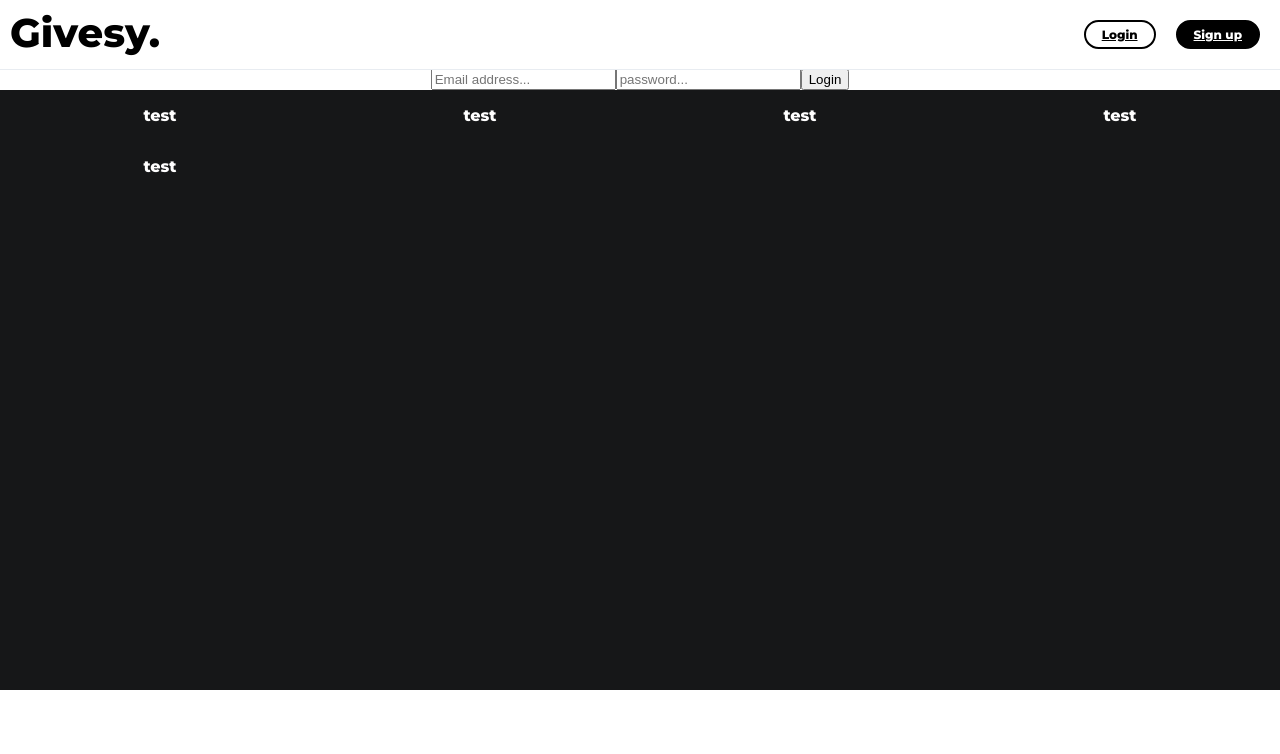
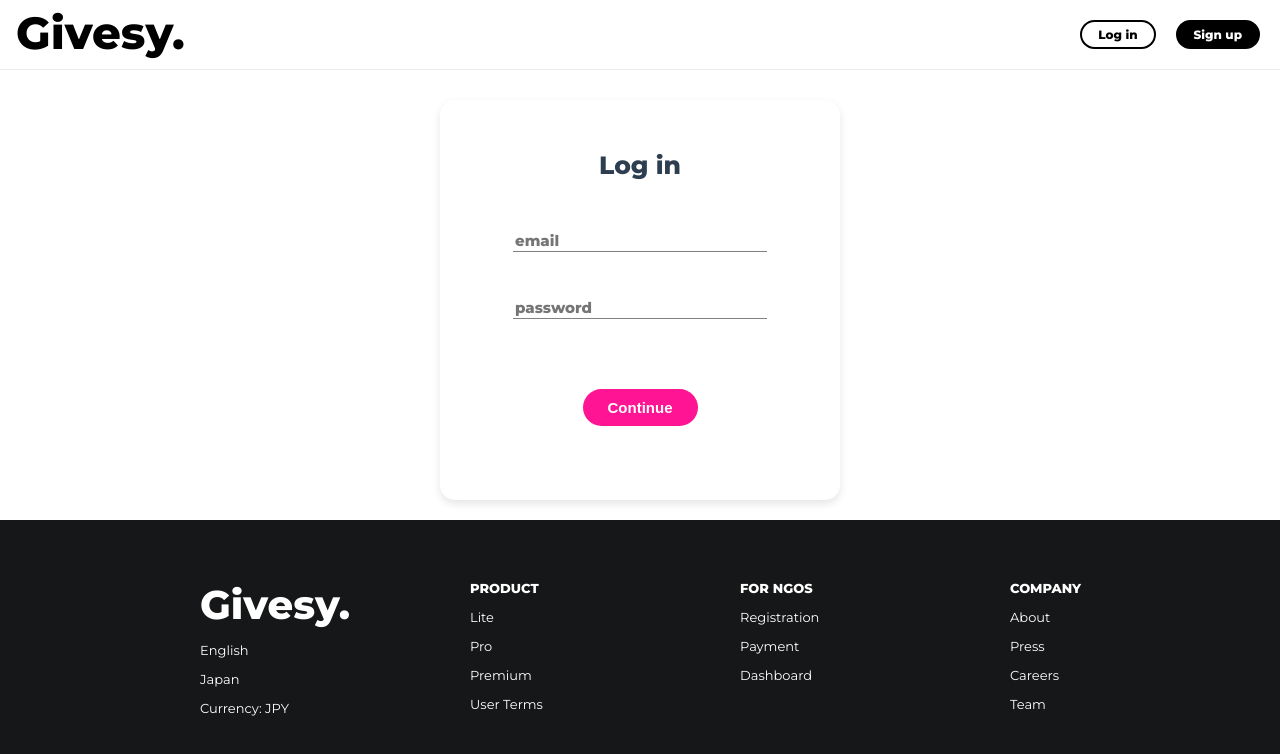
Before and after one commit to eremitik/Givesy, a Vue app: page /login in a window 1280 px wide. Shown: the top 754 px of the page. Built offline with nearby package versions, Linux system fonts and the light colour scheme; no server answers.

Commit message:
stylzing upgrade

```diff
--- a/src/components/Product.vue
+++ b/src/components/Product.vue
@@ -97,31 +97,33 @@ export default {
 };
 </script>
 
-<style>
-body {
-  /* margin-left: 20px; */
-}
+<style scope>
 .product {
-  display: grid;
-  grid-template-columns: repeat(4, 1fr);
-  margin-left: 6px;
+  /* display: grid; */
+  /* grid-template-columns: repeat(4, 1fr); */
+  /* margin-left: 6px; */
 }
 .product-card {
-  box-shadow: 0 4px 8px 0 rgba(0, 0, 0, 0.2);
+  box-shadow: 0 4px 8px 0 rgba(0, 0, 0, 0.1);
   transition: 0.3s;
   border-radius: 15px;
   width: 400px;
-  margin-bottom: 25px;
+  margin-bottom: 50px;
+  margin-left: auto;
+  margin-right: auto;
 }
 
 .product-card:hover {
-  box-shadow: 0 8px 16px 0 rgba(0, 0, 0, 0.4);
+  box-shadow: 0 8px 16px 0 rgba(88, 64, 64, 0.2);
 }
 
 .product-title {
   font-size: 25px;
   font-weight: bold;
   color: black;
+  margin-bottom: 0;
+  margin-left: 25px;
+  text-align: left;
 }
 
 .product-description {
@@ -132,7 +134,7 @@ body {
 }
 
 .product-container {
-  padding: 2px 26px;
+  padding: 2px 25px;
 }
 
 .product-image {
@@ -143,23 +145,23 @@ body {
 
 .product-button-container {
   margin-top: 10px;
-  display: flex;
-  align-items: center;
-  justify-content: center;
+  /* display: flex; */
+  /* align-items: center; */
+  /* justify-content: center; */
 }
 
 .product-button {
   background: white;
   border: 2px solid black;
   border-radius: 20px;
-  padding: 5px 10px;
+  padding: 5px 15px;
   cursor: pointer;
   font-size: 12px;
   font-weight: bold;
   transition: 0.3s;
   color: black;
   margin: 20px 30px 20px 30px;
-  align-items: center;
+  /* align-items: left; */
 }
 
 .product-button:hover {
--- a/src/components/ProductList.vue
+++ b/src/components/ProductList.vue
@@ -1,6 +1,8 @@
 <template>
-  <div>
+  <div class="spacing">
+  <div class="container">
     <Product v-for="product of $store.state.products" :key="product.id" :product="product"/>
+  </div>
   </div>
 </template>
 
@@ -17,6 +19,14 @@ export default {
 }
 </script>
 
-<style>
+<style scope>
+  .spacing {
+    padding-top: 600px;
+    padding-bottom: 100px;
+  }
+  .container {
+    display: grid;
+    grid-template-columns: repeat(3, 1fr);
+  }
 
 </style>
--- a/src/views/Footer.vue
+++ b/src/views/Footer.vue
@@ -2,13 +2,33 @@
   <div class="footer-container">
     <div class="footer-text-container">
     <div class="footer-text">
-      <p>test</p>
-      <p>test</p>
-      <p>test</p>
-      <p>test</p>
-      <p>test</p>
+      <text class="footer-text-logo">Givesy.</text>
+      <p>English</p>
+      <p>Japan</p>
+      <p>Currency: JPY</p>
+    </div>
+    <div class="footer-text">
+      <text class="footer-text-title">PRODUCT</text>
+      <p>Lite</p>
+      <p>Pro</p>
+      <p>Premium</p>
+      <p>User Terms</p>
+    </div>
+    <div class="footer-text">
+      <text class="footer-text-title">FOR NGOS</text>
+      <p>Registration</p>
+      <p>Payment</p>
+      <p>Dashboard</p>
+    </div>
+    <div class="footer-text">
+      <text class="footer-text-title">COMPANY</text>
+      <p>About</p>
+      <p>Press</p>
+      <p>Careers</p>
+      <p>Team</p>
+    </div>
 
-    </div>
+
     </div>
 
 
@@ -23,22 +43,44 @@ export default {
 }
 </script>
 
-<style>
+<style scoped>
   .footer-container {
-    height: 600px;
+    height: 100%;
     background-color: rgba(22,23,24);
   }
 
   .footer-text-container {
+    display: grid;
+    grid-template-columns: repeat(4, 1fr);
+    padding-bottom: 125px;
+    padding-left: 200px;
+    padding-top: 60px;
     /* position: absolute; */
     /* bottom: 100px; */
   }
 
   .footer-text {
-    display: grid;
-    grid-template-columns: repeat(4, 1fr);
+    /* display: grid; */
+    /* grid-template-columns: repeat(4, 1fr); */
     background-color: rgba(22,23,24);
     color: white;
+    text-align: left;
+    font-size: 13px;
+    /* font-weight: bold; */
+  }
+
+  p:hover {
+    color: grey;
+    cursor: pointer;
+  }
+
+  .footer-text-title {
+    font-weight: bold;
+  }
+
+
+  .footer-text-logo {
+    font-size: 40px;
     font-weight: bold;
   }
 
--- a/src/views/Home.vue
+++ b/src/views/Home.vue
@@ -1,10 +1,5 @@
 <template>
   <Splash />
-  <!-- <div class="home">
-    <router-view />
-
-    <ProductList class="product"/>
-  </div> -->
 </template>
 
 <script>
--- a/src/views/Login.vue
+++ b/src/views/Login.vue
@@ -1,11 +1,13 @@
 <template>
-  <div>
-    <form @submit.prevent="login">
-      <h2>Login</h2>
-      <input type="email" placeholder="Email address..." v-model="email" />
-      <input type="password" placeholder="password..." v-model="password" />
-      <button @click="login">Login</button>
+  <div class="login-container">
+    <div class="login-box">
+    <form class="form-container" @submit.prevent="login">
+      <p class="title">Log in</p>
+      <input class="inputs" type="email" placeholder="email" v-model="email" /><br>
+      <input class="inputs" type="password" placeholder="password" v-model="password" /><br>
+      <button class="input-button" @click="login">Continue</button>
     </form>
+  </div>
   </div>
 </template>
 
@@ -50,4 +52,63 @@ export default {
 };
 </script>
 
-<style></style>
+
+<style scoped>
+  .login-container {
+    min-height: 65vh;
+  }
+
+  .login-box {
+    position: absolute;
+    top: 25%;
+    left: 50%;
+    -ms-transform: translate(-50%, -50%);
+    transform: translate(-50%, -50%);
+    box-shadow: 0 4px 8px 0 rgba(0, 0, 0, 0.1);
+    border-radius: 15px;
+    margin-top: 100px;
+    height: 400px;
+    width: 400px;
+  }
+
+  .title {
+    font-size: 25px;
+    font-weight: bold;
+    padding-top: 25px;
+
+  }
+
+  .inputs {
+    font-size: 15px;
+    font-weight: bold;
+    outline: none;
+    border: none;
+    border-bottom: 1px solid grey;
+    margin-bottom: 20px;
+    font-family: "Montserrat", sans-serif;
+    width: 250px;
+    margin-top: 25px;
+    color: black;
+  }
+
+  .input-button {
+    background: rgb(255,20,147);
+    border: none;
+    border-radius: 20px;
+    padding: 10px 25px;
+    cursor: pointer;
+    font-size: 15px;
+    font-weight: bold;
+    transition: 0.3s;
+    color: white;
+    align-items: center;
+    text-decoration: none;
+    margin-top: 50px;
+  }
+
+  .input-button:hover {
+    background: rgb(215,20,147);
+    color: white;
+  }
+
+</style>
--- a/src/views/Nav.vue
+++ b/src/views/Nav.vue
@@ -1,8 +1,10 @@
 <template>
   <div class="topnav">
-    <label class="logo">Givesy.</label>
-    <router-link class="signup" :to="{ name: 'Signup' }">Sign up</router-link>
-    <router-link class="login" :to="{ name: 'Login' }">Login</router-link>
+    <router-link class="logo" :to="{ name: 'Home' }">Givesy.</router-link>
+      <div class="button-container">
+        <router-link class="login" :to="{ name: 'Login' }">Log in</router-link>
+        <router-link class="signup" :to="{ name: 'Signup' }">Sign up</router-link>
+      </div>
   </div>
 </template>
 
@@ -29,9 +31,8 @@ export default {
   }
 
   .topnav a {
-    float: right;
+    float: left;
     padding: 5px 16px;
-    font-size: 12px;
     font-weight: bold;
   }
 
@@ -46,7 +47,19 @@ export default {
     line-height: 65px;
     padding: 0px 0px 0px 10px;
     color: black;
+    width: 100%;
   }
+
+  .button-container {
+    float: right;
+  }
+
+  .logo {
+    font-size: 45px;
+    text-decoration: none;
+    color: black;
+  }
+
   .signup {
     background: black;
     color: white;
@@ -57,6 +70,8 @@ export default {
     transition: 0.3s;
     margin: 20px 20px 20px 20px;
     align-items: center;
+    text-decoration: none;
+    font-size: 12px;
   }
 
   .signup:hover {
@@ -74,6 +89,8 @@ export default {
     transition: 0.3s;
     margin: 20px 0px 20px 20px;
     align-items: center;
+    text-decoration: none;
+    font-size: 12px;
   }
 
   .login:hover {
--- a/src/views/Signup.vue
+++ b/src/views/Signup.vue
@@ -1,11 +1,13 @@
 <template>
-  <div>
-    <form @submit.prevent="Signup">
-      <h2>Register</h2>
-      <input type="email" placeholder="Email address..." v-model="email" />
-      <input type="password" placeholder="password..." v-model="password" />
-      <button @click="register">Sign up</button>
+  <div class="signup-container">
+  <div class="signup-box">
+    <form class="form-container" @submit.prevent="Signup">
+      <p class="title">Create an account</p>
+      <input class="inputs" type="email" placeholder="email" v-model="email" /><br>
+      <input class="inputs" type="password" placeholder="password" v-model="password" /><br>
+      <button class="input-button" @click="register">Create account</button>
     </form>
+  </div>
   </div>
 </template>
 
@@ -45,4 +47,62 @@ export default {
 };
 </script>
 
-<style></style>
+<style>
+  .signup-container {
+    min-height: 65vh;
+  }
+
+  .signup-box {
+    position: absolute;
+    top: 25%;
+    left: 50%;
+    -ms-transform: translate(-50%, -50%);
+    transform: translate(-50%, -50%);
+    box-shadow: 0 4px 8px 0 rgba(0, 0, 0, 0.1);
+    border-radius: 15px;
+    margin-top: 100px;
+    height: 400px;
+    width: 400px;
+  }
+
+  .title {
+    font-size: 25px;
+    font-weight: bold;
+    padding-top: 25px;
+
+  }
+
+  .inputs {
+    font-size: 15px;
+    font-weight: bold;
+    outline: none;
+    border: none;
+    border-bottom: 1px solid grey;
+    margin-bottom: 20px;
+    font-family: "Montserrat", sans-serif;
+    width: 250px;
+    margin-top: 25px;
+    color: black;
+  }
+
+  .input-button {
+    background: rgb(255,20,147);
+    border: none;
+    border-radius: 20px;
+    padding: 10px 25px;
+    cursor: pointer;
+    font-size: 15px;
+    font-weight: bold;
+    transition: 0.3s;
+    color: white;
+    align-items: center;
+    text-decoration: none;
+    margin-top: 50px;
+  }
+
+  .input-button:hover {
+    background: rgba(225,20,147);
+    color: white;
+  }
+
+</style>
--- a/src/views/Splash.vue
+++ b/src/views/Splash.vue
@@ -80,16 +80,17 @@ export default {
     font-weight: bold;
     transition: 0.3s;
     color: white;
-    align-items: center
+    align-items: center;
+    text-decoration: none;
   }
 
   .splash-button:hover {
-    background: white;
+    background: rgb(215,20,147);
     cursor: pointer;
     font-size: 20px;
     font-weight: bold;
     transition: 0.3s;
-    color: black;
+    color: white;
     align-items: center
   }
 
```
